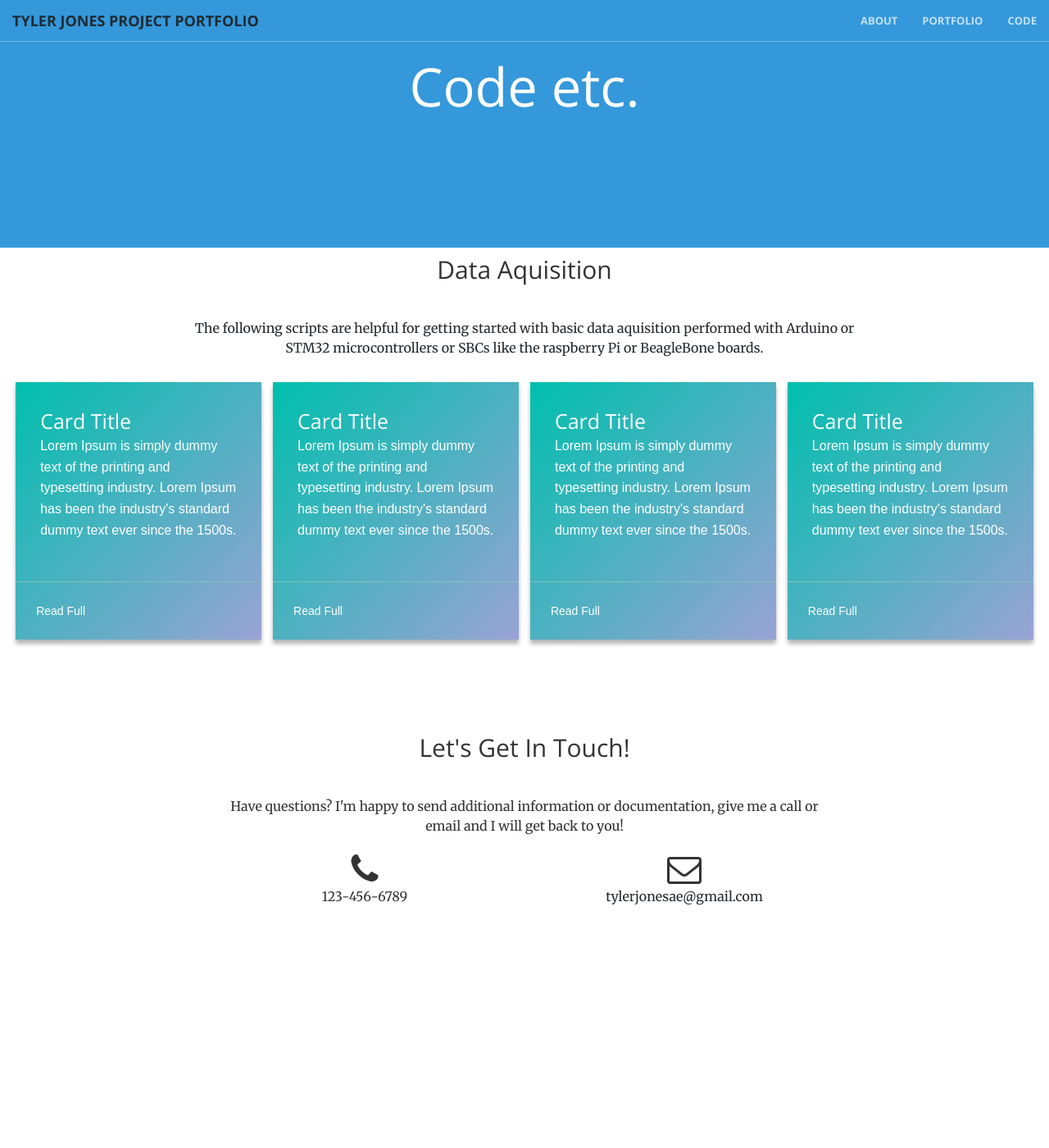
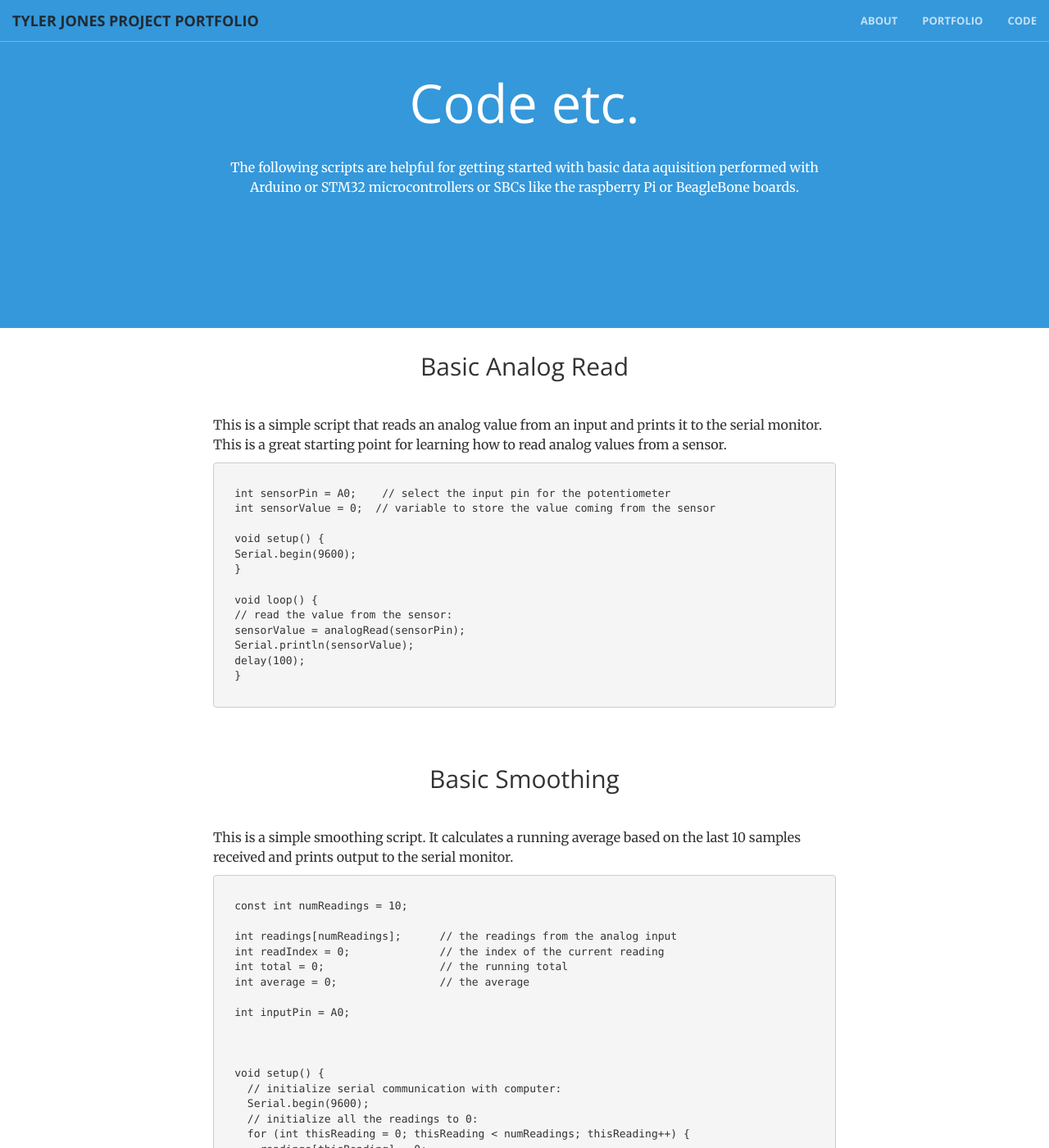
Before and after one commit to trj2088/trj2088.github.io, a Jekyll site: the page built from code.html, in a window 1280 px wide and 1400 px high. Shown: the whole window at 82% size. Built offline with Jekyll 4.4.1, drawn with Linux system fonts in a browser that asks for light colours; some of the changed text lies outside the part shown.

Commit message:
Adding script/code pages

```diff
--- a/_layouts/codelayout.html
+++ b/_layouts/codelayout.html
@@ -1,3 +1,11 @@
 ---
 layout: default
 ---
+<section class="bg-primary">
+    <div class="text-center"><br/>
+      <h1>{{ page.title }}</h1><br/>
+      <p class="codeblock">The following scripts are helpful for getting started with basic data aquisition performed with Arduino or STM32 microcontrollers or SBCs like the raspberry Pi or BeagleBone boards.</p>
+    </div>
+  </section>
+
+  {{ content }}
--- a/code.html
+++ b/code.html
@@ -1,89 +1,24 @@
 ---
-layout: page
+layout: codelayout
 title: Code etc.
 ---
 <section class="bg-primary" id="about">
   <div class="container">
     <div class="row">
 
-
     </div>
   </div>
 </section>
 
-<section class="padded" id="code">
-
-  <div class="col-lg-8 col-lg-offset-2 text-center">
-      <h2 class="section-heading">Data Aquisition</h2>
-      <hr class="light">
-      <p class="text-primary"> The following scripts are helpful for getting started with basic data aquisition performed with Arduino or STM32 microcontrollers or SBCs like the raspberry Pi or BeagleBone boards.</p>
-
-  </div>
 
 
-  <div class="card-category-1">
-    <div class="basic-card basic-card-aqua">
-      <div class="card-content">
-          <span class="card-title">Card Title</span>
-          <p class="card-text">
-          Lorem Ipsum is simply dummy text of the printing and typesetting industry. Lorem Ipsum has been the industry's standard dummy text ever since the 1500s.
-          </p>
-      </div>
+<section class="padded">
 
-      <div class="card-link">
-          <a href="#" title="Read Full"><span>Read Full</span></a>
-      </div>
-    </div>
-
-    <div class="basic-card basic-card-aqua">
-      <div class="card-content">
-          <span class="card-title">Card Title</span>
-          <p class="card-text">
-          Lorem Ipsum is simply dummy text of the printing and typesetting industry. Lorem Ipsum has been the industry's standard dummy text ever since the 1500s.
-          </p>
-      </div>
-
-      <div class="card-link">
-          <a href="#" title="Read Full"><span>Read Full</span></a>
-      </div>
-      </div>
-
-    <div class="basic-card basic-card-aqua">
-      <div class="card-content">
-          <span class="card-title">Card Title</span>
-          <p class="card-text">
-          Lorem Ipsum is simply dummy text of the printing and typesetting industry. Lorem Ipsum has been the industry's standard dummy text ever since the 1500s.
-          </p>
-      </div>
-
-      <div class="card-link">
-          <a href="#" title="Read Full"><span>Read Full</span></a>
-      </div>
-      </div>
-
-    <div class="basic-card basic-card-aqua">
-      <div class="card-content">
-          <span class="card-title">Card Title</span>
-          <p class="card-text">
-          Lorem Ipsum is simply dummy text of the printing and typesetting industry. Lorem Ipsum has been the industry's standard dummy text ever since the 1500s.
-          </p>
-      </div>
-
-      <div class="card-link">
-          <a href="#" title="Read Full"><span>Read Full</span></a>
-      </div>
-    </div>
-  </div>
-</section>
-
-<!--
-<section class="no-padding" id="code">
-  <div class="container">
-    <div class="col-lg-8 col-lg-offset-2 text-left">
-      <h2 class="section-heading">Basic Analog Read</h2>
-      <p class="text-primary">This is a simple script that reads an analog value from an input and prints it to the serial monitor. This is a great starting point for learning how to read analog values from a sensor.</p>
-      <pre>
-        <code>
+  <div class="codeblock">
+    <h2 class="section-heading2">Basic Analog Read</h2>
+    <hr class="light">
+    <p class="body"> This is a simple script that reads an analog value from an input and prints it to the serial monitor. This is a great starting point for learning how to read analog values from a sensor. </p>
+  <pre><code>
   int sensorPin = A0;    // select the input pin for the potentiometer
   int sensorValue = 0;  // variable to store the value coming from the sensor
 
@@ -98,32 +33,56 @@ title: Code etc.
   delay(100);
   }
   </code></pre>
-    </div>
-  </div>
-</section>
+<br/>
+<br/>
 
+  <h2 class="section-heading2">Basic Smoothing</h2>
+  <hr class="light">
+  <p class="body"> This is a simple smoothing script. It calculates a running average based on the last 10 samples received and prints output to the serial monitor.</p>
 
-<section class="padded" id="code">
-  <div class="container-fluid">
-    <div class="row no-gutter">
-      {% for item in site.code %}
-      <div class="col-lg-4 col-sm-6">
-        <a href="{{ item.link }}" class="code-box">
-          <img src="{{ item.image_path }}" class="img-responsive" alt="{{ item.project_name }}">
-          <div class="code-box-caption">
-            <div class="code-box-caption-content">
-              <div class="project-category text-faded">
-                {{ item.category }}
-              </div>
-              <div class="project-name">
-                {{ item.project_name }}
-              </div>
-            </div>
-          </div>
-        </a>
-      </div>
-      {% endfor %}
+<pre><code>
+  const int numReadings = 10;
+
+  int readings[numReadings];      // the readings from the analog input
+  int readIndex = 0;              // the index of the current reading
+  int total = 0;                  // the running total
+  int average = 0;                // the average
+
+  int inputPin = A0;
 
 
 
--->
+  void setup() {
+    // initialize serial communication with computer:
+    Serial.begin(9600);
+    // initialize all the readings to 0:
+    for (int thisReading = 0; thisReading < numReadings; thisReading++) {
+      readings[thisReading] = 0;
+    }
+  }
+
+  void loop() {
+    // subtract the last reading:
+    total = total - readings[readIndex];
+    // read from the sensor:
+    readings[readIndex] = analogRead(inputPin);
+    // add the reading to the total:
+    total = total + readings[readIndex];
+    // advance to the next position in the array:
+    readIndex = readIndex + 1;
+
+    // if we're at the end of the array...
+    if (readIndex >= numReadings) {
+      // ...wrap around to the beginning:
+      readIndex = 0;
+    }
+
+    // calculate the average:
+    average = total / numReadings;
+    // send it to the computer as ASCII digits
+    Serial.println(average);
+    delay(1);        // delay in between reads for stability
+  }
+</code></pre>
+</div>
+</section>
--- a/css/creative.css
+++ b/css/creative.css
@@ -40,13 +40,21 @@ h1,
 h2,
 h3,
 h4,
-h5,
-h6 {
+h5 {
     font-family: 'Open Sans','Helvetica Neue',Arial,sans-serif;
 }
 
+h6 {
+	margin: 1em 0 0.5em 0;
+	color: #343434;
+	font-weight: normal;
+	font-size: 28px;
+	line-height: 40px;
+	font-family: 'Open Sans','Helvetica Neue',Arial,sans-serif;
+}
+
 p {
-    margin-bottom: 20px;
+    margin-bottom: 10px;
     font-size: 16px;
     line-height: 1.5;
 }
@@ -77,8 +85,13 @@ aside {
 }
 
 .padded {
-    padding: 10px;
+    padding: 10px
 }
+.codeblock {
+    padding-left: 250px;
+    padding-right: 250px;
+}
+
 
 .navbar-default {
     border-color: rgba(34,34,34,.05);
@@ -246,8 +259,13 @@ header .header-content .header-content-inner p {
 
 .section-heading {
     margin-top: 0;
+    text-align: center;
 }
-
+.section-heading2 {
+    margin-top: 10;
+    margin-bottom: 0;
+    text-align: center;
+}
 
 .service-box {
     margin: 50px auto 0;
@@ -338,11 +356,6 @@ header .header-content .header-content-inner p {
     }
 }
 
-
-
-
-
-
 .category-name {
     font-family: sans-serif;
     width: -webkit-fill-available;
@@ -356,12 +369,12 @@ header .header-content .header-content-inner p {
 
 .card-category-2 ul li, .card-category-3 ul li, .card-category-4 ul li, .card-category-5 ul li, .card-category-6 ul li {
     list-style-type: none;
-    display: inline-block;
+    display: block;
     vertical-align: top;
 }
 
 .card-category-2 ul li, .card-category-3 ul li {
-    margin: 10px 5px;
+    margin: 0 auto;
 }
 
 .card-category-1, .card-category-2, .card-category-3, .card-category-4, .card-category-5, .card-category-6 {
@@ -381,7 +394,7 @@ header .header-content .header-content-inner p {
     /* Basic Card */
 .basic-card {
         width:300px;
-        display: block
+        margin: 0 auto;
         position: relative;
 
         -webkit-box-shadow: 0px 5px 5px 0px rgba(0,0,0,0.3);
```
Also changed, not shown: _code/analogread.md (+1 -1 lines), _code/buttonbox.md (added, +27 -0 lines), _code/smoothing.md (+0 -2 lines). Lines whose indentation alone changed are shown as unchanged.
